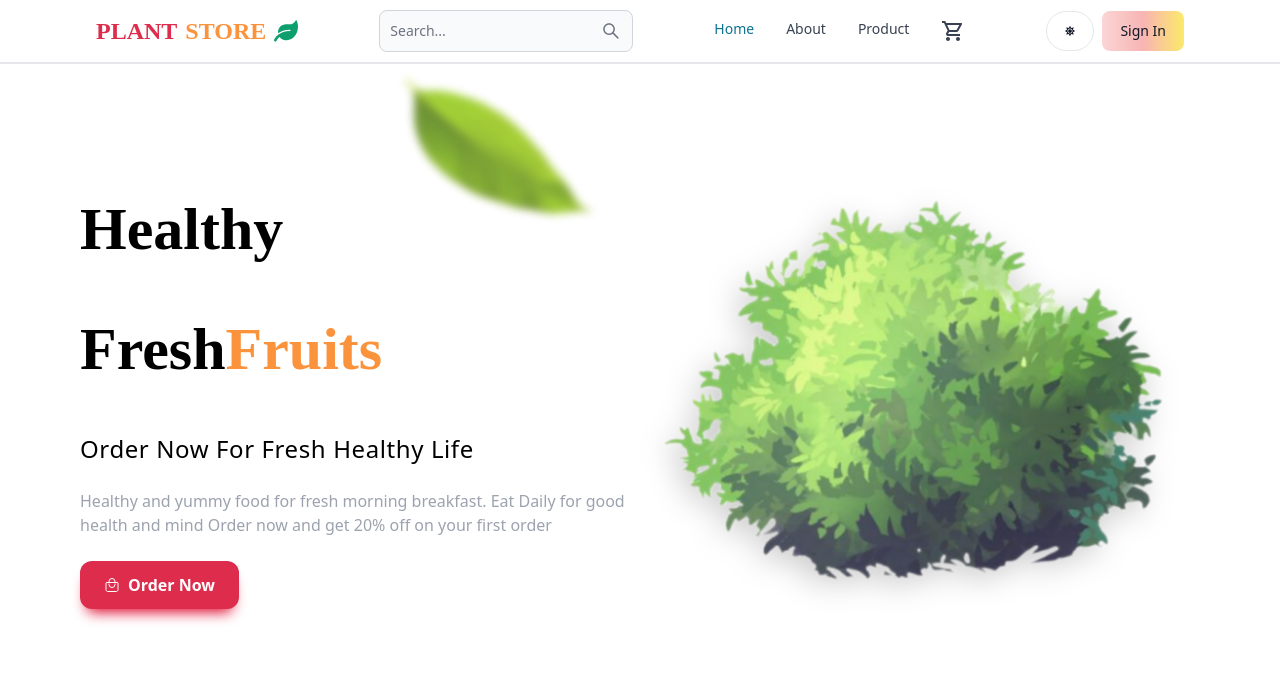
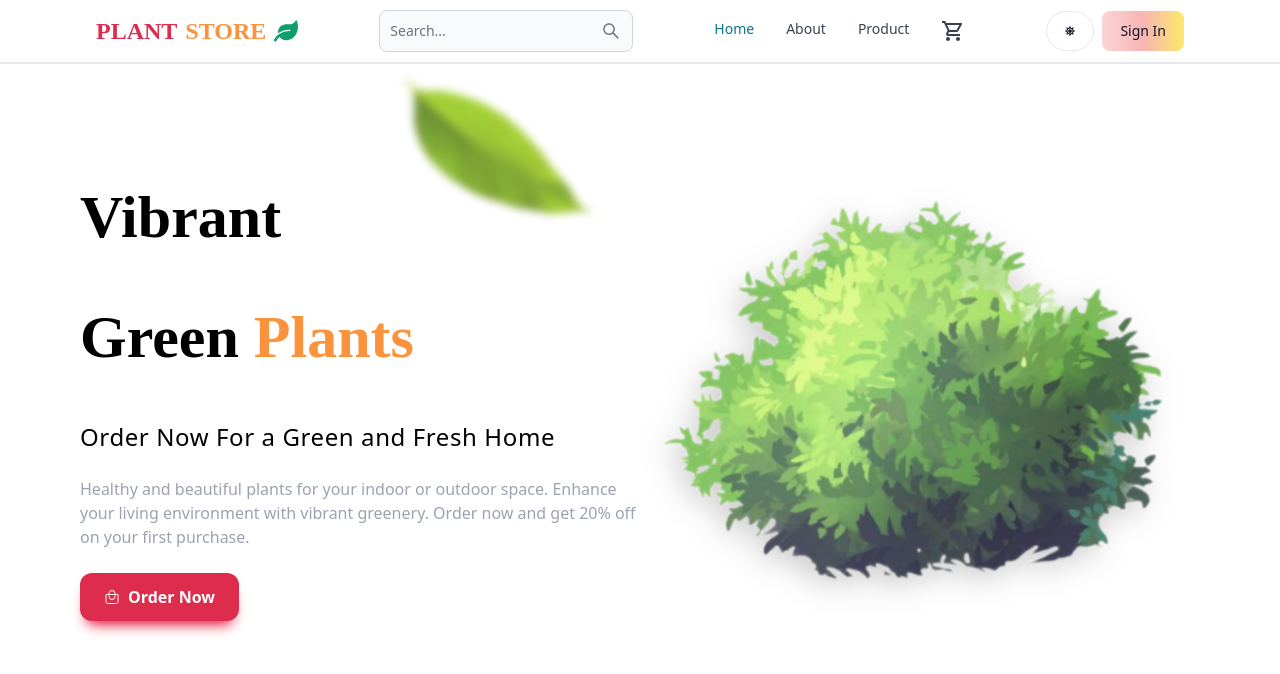
Before and after one commit to viet-tinh1/SEP490_FALL24_OPMS, a React (Vite) app in the folder client/: page / in a window 1280 px wide. Shown: the top 674 px of the page. Built offline with nearby package versions, Linux system fonts and the light colour scheme; a web font is replaced by a local one.

Commit message:
Update Banner UI

```diff
--- a/client/src/components/Banner.jsx
+++ b/client/src/components/Banner.jsx
@@ -1,7 +1,6 @@
 import { IoBagHandleOutline } from "react-icons/io5";
 import Imgleaf from "../assets/img/leaf.png";
 import Imgtree from "../assets/img/tree.png";
-
 
 export default function Banner() {
   return (
@@ -11,34 +10,44 @@ export default function Banner() {
         <div className="flex flex-col justify-center py-14 md:py-0 relative z-10">
           <div className="text-center md:text-left space-y-6 lg:max-w-[400px]:">
             <h1 className="text-5xl lg:text-6xl font-bold leading-relaxed xl:leading-loose font-averia">
-          Healthy
-          <br/>
-          Fresh<span className="text-secondary">Fruits</span>
+              Vibrant
+              <br />
+              Green <span className="text-secondary">Plants</span>
             </h1>
-        <p className="text-2xl tracking-wide">Order Now For Fresh Healthy Life</p>
-        <p className="text-gray-400">Healthy and yummy food for fresh morning breakfast.
-         Eat Daily for good health and mind Order now and get 20% off on your first order</p>
+            <p className="text-2xl tracking-wide">
+              Order Now For a Green and Fresh Home
+            </p>
+            <p className="text-gray-400">
+              Healthy and beautiful plants for your indoor or outdoor space.
+              Enhance your living environment with vibrant greenery. Order now
+              and get 20% off on your first purchase.
+            </p>
             {/*button section*/}
             <div className="flex justify-center md:justify-start">
               <button className="primary-btn flex items-center gap-2">
-        <IoBagHandleOutline/>
+                <IoBagHandleOutline />
                 Order Now
               </button>
             </div>
-
           </div>
         </div>
         {/*tree image*/}
         <div className="flex justify-center items-center">
-      <img src={Imgtree} alt="Imgtree" className="w-[350px] md:w-[550px] drop-shadow"/>
+          <img
+            src={Imgtree}
+            alt="Imgtree"
+            className="w-[350px] md:w-[550px] drop-shadow"
+          />
         </div>
         {/*leaf image*/}
         <div className="absolute top-14 md:top-0 right-1/2 blur-sm opacity-80 rotate-[40deg]">
-      <img src={Imgleaf} alt="Imgtree" className="w-full md:max-w-[300px]"/>
+          <img
+            src={Imgleaf}
+            alt="Imgtree"
+            className="w-full md:max-w-[300px]"
+          />
         </div>
       </div>
-
     </section>
-
   );
 }
```
Lines whose indentation alone changed are shown as unchanged.
